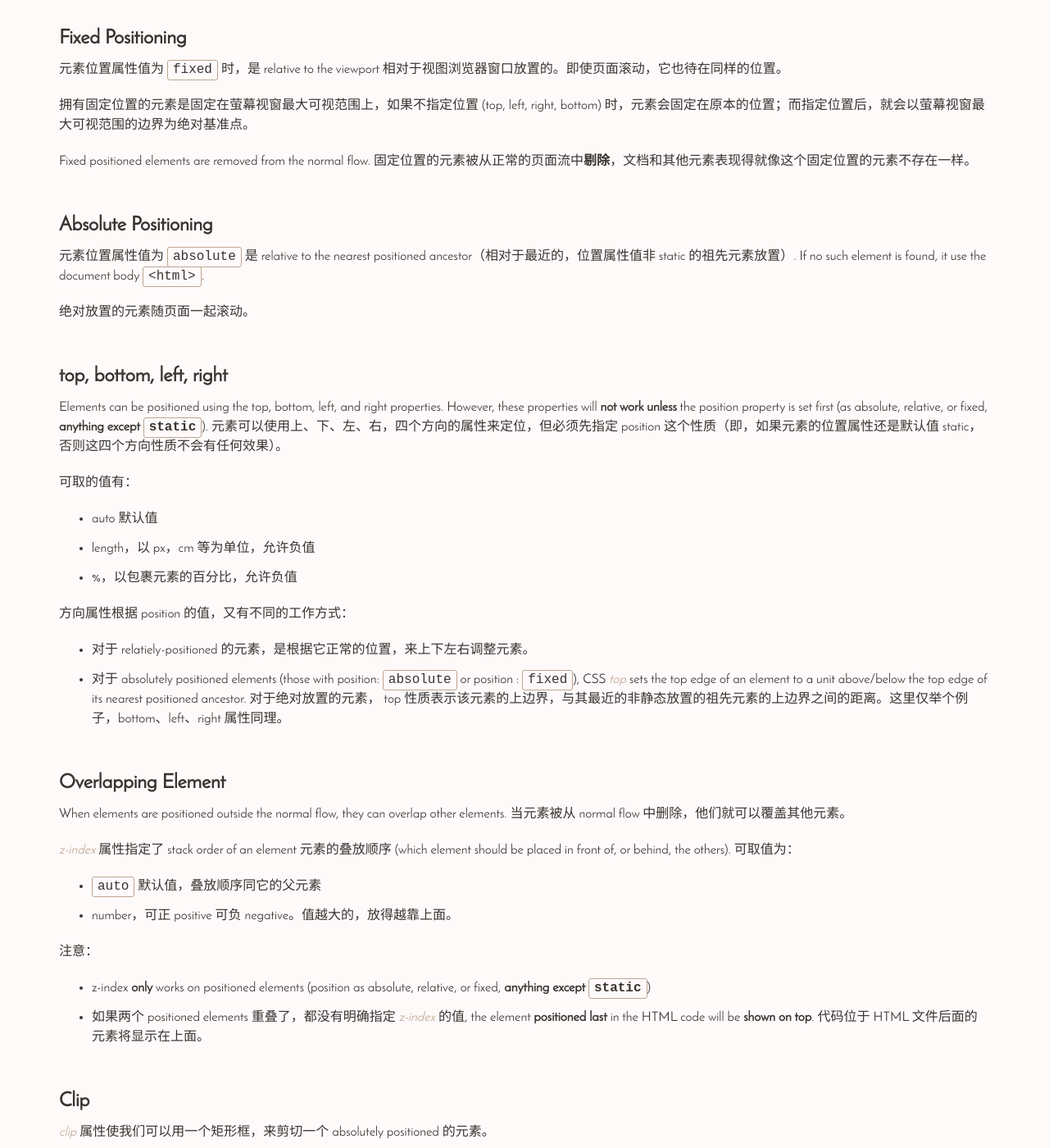
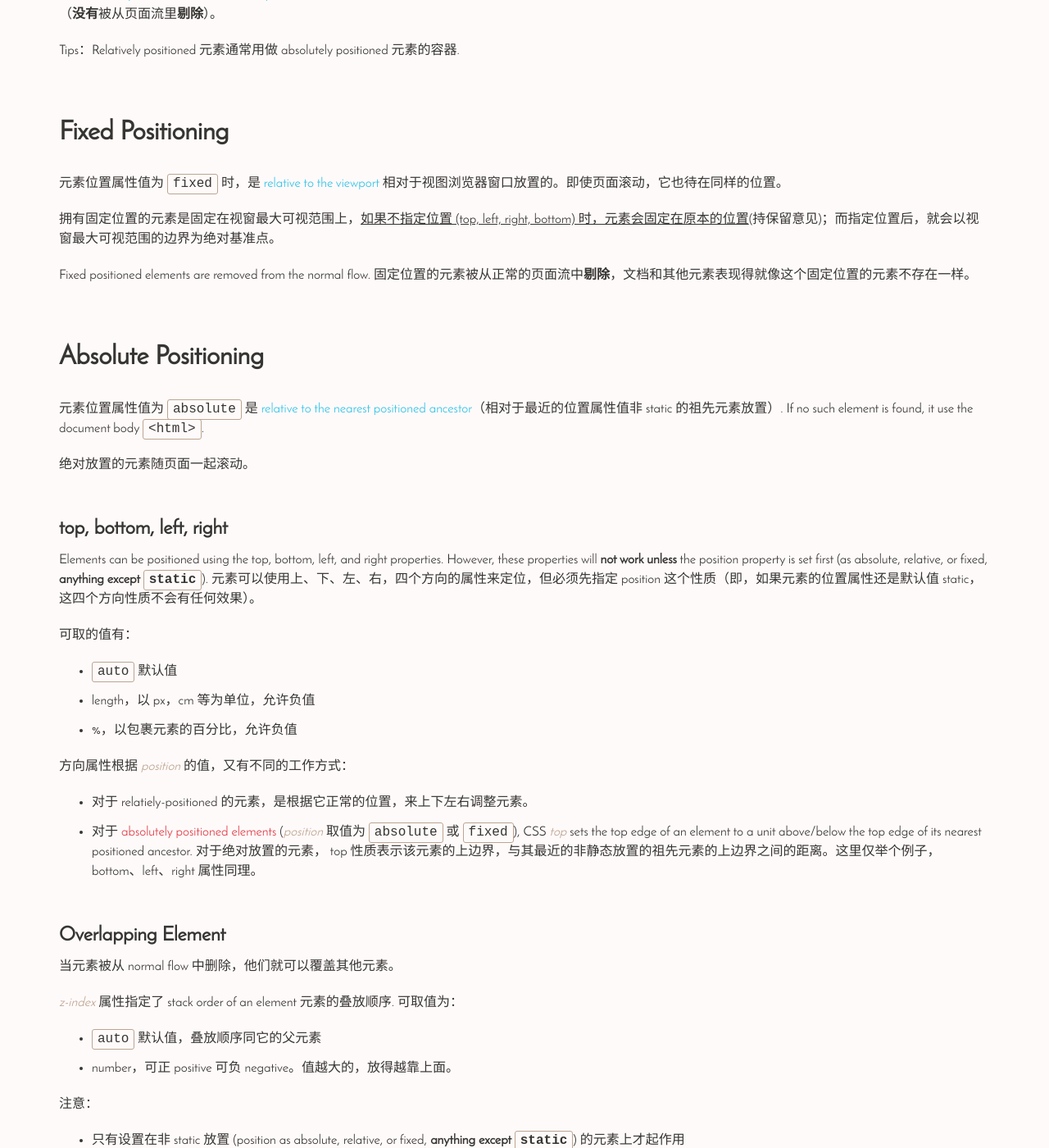
Before and after one commit to Vivi-wu/dive-into-web, a Jekyll site: the page built from _posts/2014-04-26-CSS-Position.markdown, in a window 1280 px wide and 1400 px high, scrolled down 681 px. Shown: the whole window at 82% size. Built offline with Jekyll 4.4.1, drawn with Linux system fonts in a browser that asks for light colours; some of the changed text lies outside the part shown.

Commit message:
update post for css float, list, table, position

```diff
--- a/_posts/2014-04-26-CSS-Position.markdown
+++ b/_posts/2014-04-26-CSS-Position.markdown
@@ -2,75 +2,75 @@
 title:  "CSS Position"
 category: CSS
 ---
-CSS _position_ 属性指定了一个元素的放置方法的类型，一共有四种取值：static，relative，fixed，absolute。
+_position_ 属性指定了一个元素放置方法的类型，一共有四种取值：`static`，`relative`，`fixed`，`absolute`。
 
-### Static Positioning
+## Static Positioning
 
 默认情况下，HTML 元素是被**静态放置**的，其位置属性值为 `static`。
 
-HTML 元素总是<span class="blue-text">根据正常的页面流，从上到下，从左到右放置</span>。
+HTML 元素总是<span class="t-blue">根据正常的页面流，从上到下，从左到右放置</span>。
 
 静态放置的元素**不**受 _top_，_bottom_，_left_，_right_ 属性影响。
 
 <!--more-->
 
-### Relative Positioning
+## Relative Positioning
 
-元素位置属性值为 `relative` 时，是 <span class="blue-text">relative to its normal position</span> 相对于正常情况下，它应该在的位置放置。
+元素位置属性值为 `relative` 时，是 <span class="t-blue">relative to its normal position</span> 相对于正常情况下它应该在的位置放置。
 
-其他元素并不会自动调整，去填充这个元素移动所产生的空白。<span class="blue-text">Other content will not be adjusted to fit into any gap left by the element</span>.
+其他元素并不会自动调整，去填充这个元素移动所产生的空白。<span class="t-blue">Other content will not be adjusted to fit into any gap left by the element</span>.
 
-<span class="blue-text">the reserved space for the element is still preserved in the normal flow</span>. 相对放置的元素可以被移动并覆盖住其他元素，但是它在正常页面流里本来占据的空间仍然有效（**没有**被从页面流里**剔除**）。
+<span class="t-blue">the reserved space for the element is still preserved in the normal flow</span>. 相对放置的元素可以被移动并覆盖住其他元素，但是它在正常页面流里本来占据的空间仍然有效（**没有**被从页面流里**剔除**）。
 
-Tips：<span class="blue-text">Relatively positioned elements are often used as Container blocks for absolutely positioned elements</span>.
+Tips：Relatively positioned 元素通常用做 absolutely positioned 元素的容器.
 
-### Fixed Positioning
+## Fixed Positioning
 
-元素位置属性值为 `fixed` 时，是 <span class="blue-text">relative to the viewport</span> 相对于视图浏览器窗口放置的。即使页面滚动，它也待在同样的位置。
+元素位置属性值为 `fixed` 时，是 <span class="t-blue">relative to the viewport</span> 相对于视图浏览器窗口放置的。即使页面滚动，它也待在同样的位置。
 
-拥有固定位置的元素是固定在萤幕视窗最大可视范围上，如果不指定位置 (top, left, right, bottom) 时，元素会固定在原本的位置；而指定位置后，就会以萤幕视窗最大可视范围的边界为绝对基准点。
+拥有固定位置的元素是固定在视窗最大可视范围上，<ins>如果不指定位置 (top, left, right, bottom) 时，元素会固定在原本的位置</ins>(持保留意见)；而指定位置后，就会以视窗最大可视范围的边界为绝对基准点。
 
 Fixed positioned elements are removed from the normal flow. 固定位置的元素被从正常的页面流中**剔除**，文档和其他元素表现得就像这个固定位置的元素不存在一样。
 
-### Absolute Positioning
+## Absolute Positioning
 
-元素位置属性值为 `absolute` 是 <span class="blue-text">relative to the nearest positioned ancestor</span>（相对于最近的，位置属性值非 static 的祖先元素放置）. If no such element is found, it use the document body `<html>`.
+元素位置属性值为 `absolute` 是 <span class="t-blue">relative to the nearest positioned ancestor</span>（相对于最近的位置属性值非 static 的祖先元素放置）. If no such element is found, it use the document body `<html>`.
 
 绝对放置的元素随页面一起滚动。
 
 ### top, bottom, left, right
 
 Elements can be positioned using the top, bottom, left, and right properties. However, these properties will **not work unless** the position property is set first (as absolute, relative, or fixed, **anything except `static`**).
-元素可以使用上、下、左、右，四个方向的属性来定位，但必须先指定 position 这个性质（即，如果元素的位置属性还是默认值 static，否则这四个方向性质不会有任何效果）。
+元素可以使用上、下、左、右，四个方向的属性来定位，但必须先指定 position 这个性质（即，如果元素的位置属性还是默认值 static，这四个方向性质不会有任何效果）。
 
 可取的值有：
 
-+ auto 默认值
++ `auto` 默认值
 + length，以 px，cm 等为单位，允许负值
 + %，以包裹元素的百分比，允许负值
 
-方向属性根据 position 的值，又有不同的工作方式：
+方向属性根据 _position_ 的值，又有不同的工作方式：
 
 + 对于 relatiely-positioned 的元素，是根据它正常的位置，来上下左右调整元素。
-+ 对于 absolutely positioned elements (those with position: `absolute` or position : `fixed`), CSS _top_ sets the top edge of an element to a unit above/below the top edge of its nearest positioned ancestor. 对于绝对放置的元素， top 性质表示该元素的上边界，与其最近的非静态放置的祖先元素的上边界之间的距离。这里仅举个例子，bottom、left、right 属性同理。
++ 对于 <span class="t-red">absolutely positioned elements</span> (_position_ 取值为 `absolute` 或 `fixed`), CSS _top_ sets the top edge of an element to a unit above/below the top edge of its nearest positioned ancestor. 对于绝对放置的元素， top 性质表示该元素的上边界，与其最近的非静态放置的祖先元素的上边界之间的距离。这里仅举个例子，bottom、left、right 属性同理。
 
 ### Overlapping Element
 
-When elements are positioned outside the normal flow, they can overlap other elements. 当元素被从 normal flow 中删除，他们就可以覆盖其他元素。
+当元素被从 normal flow 中删除，他们就可以覆盖其他元素。
 
-_z-index_ 属性指定了 stack order of an element 元素的叠放顺序 (which element should be placed in front of, or behind, the others). 可取值为：
+_z-index_ 属性指定了 stack order of an element 元素的叠放顺序. 可取值为：
 
 + `auto` 默认值，叠放顺序同它的父元素
 + number，可正 positive 可负 negative。值越大的，放得越靠上面。
 
 注意：
 
-+ z-index **only** works on positioned elements (position as absolute, relative, or fixed, **anything except `static`**)
-+ 如果两个 positioned elements 重叠了，都没有明确指定 _z-index_ 的值, the element **positioned last** in the HTML code will be **shown on top**. 代码位于 HTML 文件后面的元素将显示在上面。
++ 只有设置在非 static 放置 (position as absolute, relative, or fixed, **anything except `static`**) 的元素上才起作用
++ 如果两个 positioned elements 重叠了，**都没有明确指定 _z-index_ **的值, the element **positioned last** in the HTML code will be **shown on top**. <span class="t-blue">代码位于 HTML 文件后面的元素将显示在上面</span>。
 
-### Clip
+## Clip
 
-_clip_ 属性使我们可以用一个矩形框，来剪切一个 absolutely positioned 的元素。
+_clip_ 使我们可以用一个矩形框来剪切一个 absolutely positioned 的元素。
 
 1. 被矩形框框住的区域被保留（visible）。
 2. 从元素的左上角开始剪切。
@@ -79,27 +79,4 @@
 可取值：
 
 + `auto` 默认值，No clipping will be applied.
-+ shape 唯一的有效取值是矩形，**rect (top, right, bottom, left)**
-
-### Overflow
-
-_overflow_ 属性定义了如果内容超出了一个元素的盒模型将会发生什么。
-
-取值：
-
-+ `visible` 默认值，It renders outside the element's box. 会无视元素的边界限定，把内容全部显示出来。
-+ `hidden` 超出部分被剪切掉，the rest of the content will be invisible
-+ `scroll` 超出部分被剪切掉，但是会添加一个滚动条用于查看 the rest of the content
-+ `auto` 如果有超出边界的内容，添加 scroll-bar to see the rest of the content
-
-<span class="blue-text">The default value for the `<body>` element is auto</span>.
-
-_overflow-x_ 属性定义了如果内容超出了一个元素的盒模型，内容的 left/right 边会怎么处理。取值同 _overflow_ .
-
-_overflow-y_ 属性定义了如果内容超出了一个元素的盒模型，内容的 top/bottom 边会怎么处理。取值同 _overflow_ .
-
-### Cursor 指针
-
-_cursor_ 属性用来指定当鼠标指向一个元素时，光标显示的类型。
-
-默认值为 `auto`，效果同 `text`，可以选择文本的样式。常用的有 `default`（默认鼠标箭头指针），`help`（问号），`pointer`（手势指针），`progress`（效果同 `wait`）
++ shape 目前唯一的有效取值是矩形，**rect (top, right, bottom, left)**
```
Also changed, not shown: _posts/2014-04-26-CSS-Float.markdown (+39 -124 lines), _posts/2014-04-26-CSS-Links-Lists-and-Tables.markdown (+27 -23 lines).
